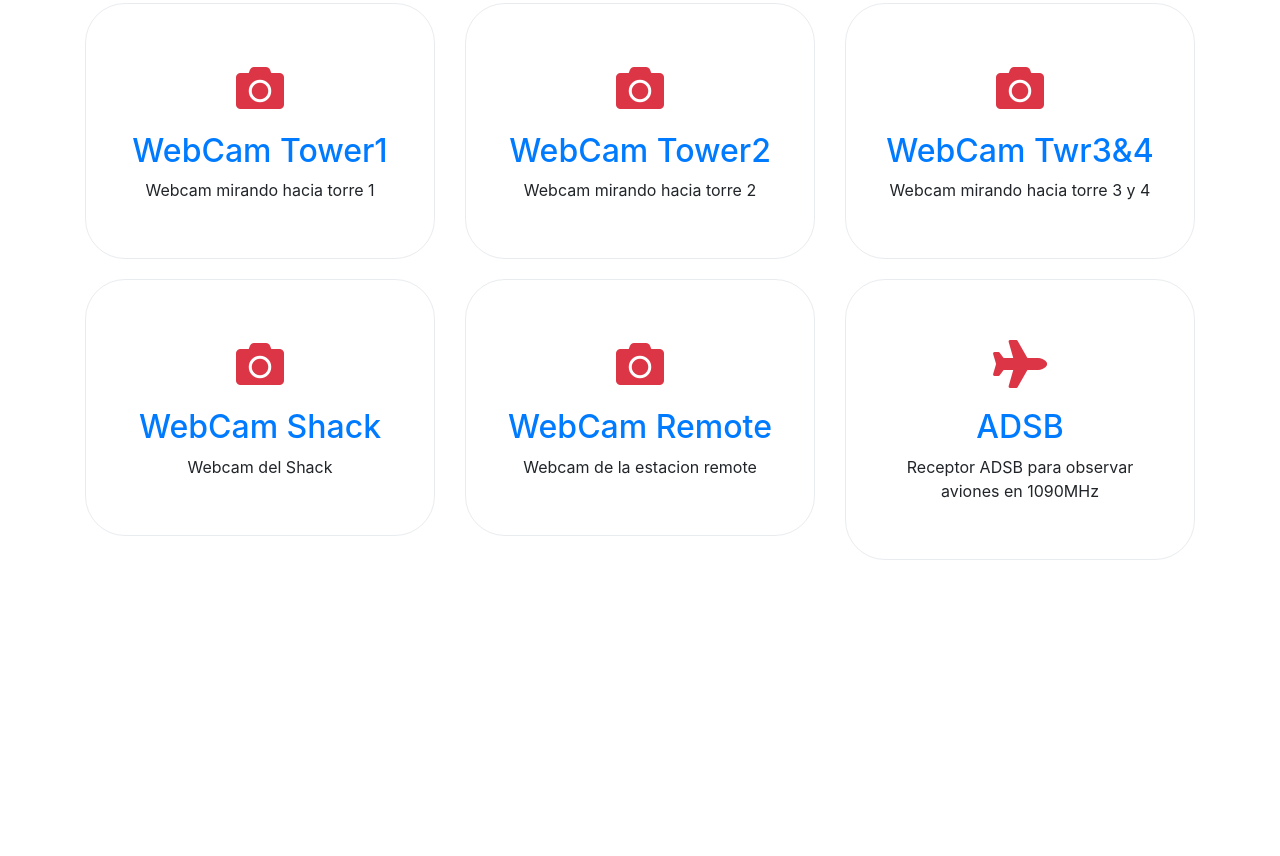
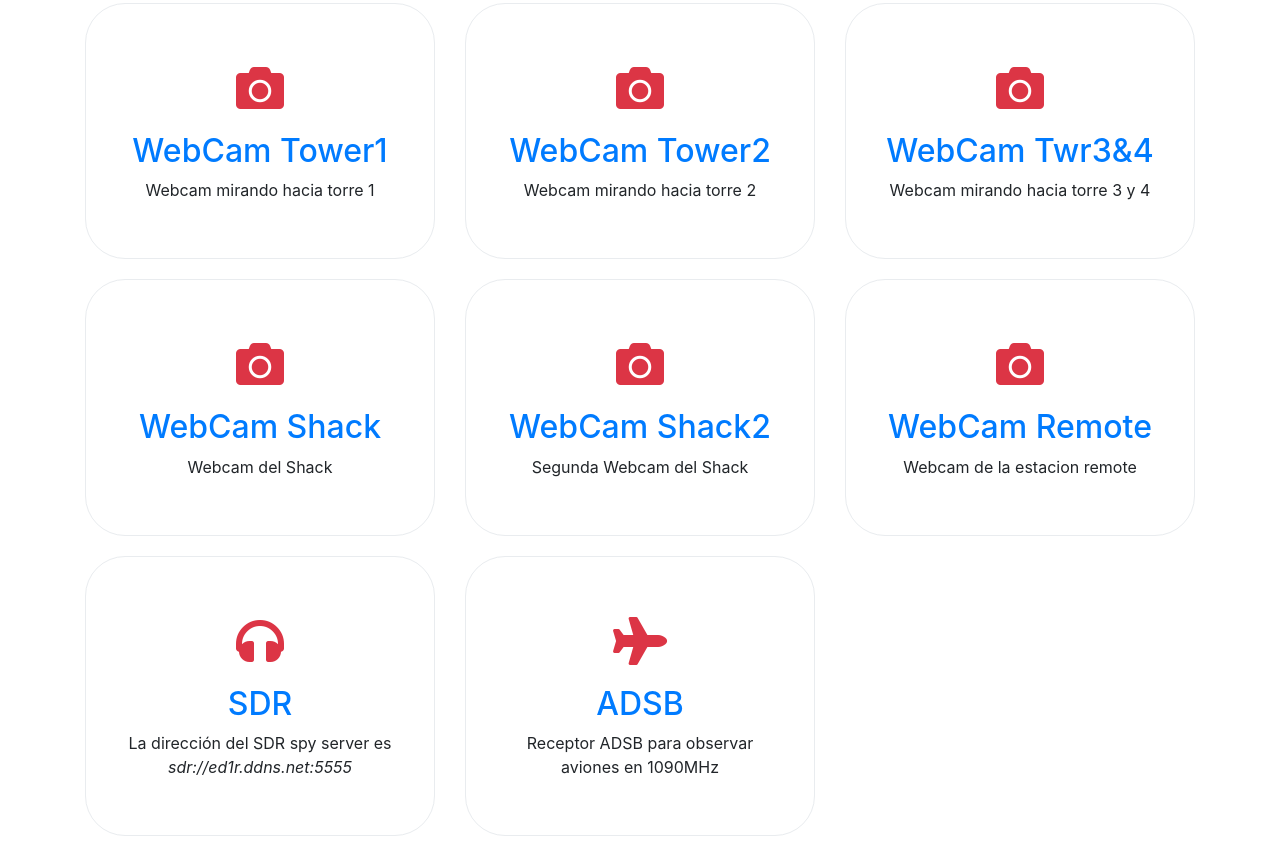
Before and after one commit to dh1tw/ed1r-operational-services, a plain HTML site: page index.html in a window 1280 px wide. Shown: the part 909-1765 px from the top of the page. Before the commit the page ends 1489 px from the top, so only its background shows below. Drawn offline with nearby package versions, Linux system fonts and the light colour scheme.

Commit message:
added second shack webcam

```diff
--- a/index.html
+++ b/index.html
@@ -11,10 +11,10 @@
     <title>ED1R Operational Services</title>
 
     <!-- Bootstrap core CSS -->
-    <link rel="stylesheet" href="https://maxcdn.bootstrapcdn.com/bootstrap/4.0.0/css/bootstrap.min.css" integrity="sha384-Gn5384xqQ1aoWXA+058RXPxPg6fy4IWvTNh0E263XmFcJlSAwiGgFAW/dAiS6JXm"
-        crossorigin="anonymous">
-    <link rel="stylesheet" href="https://use.fontawesome.com/releases/v5.3.1/css/all.css" integrity="sha384-mzrmE5qonljUremFsqc01SB46JvROS7bZs3IO2EmfFsd15uHvIt+Y8vEf7N7fWAU"
-        crossorigin="anonymous">
+    <link rel="stylesheet" href="https://maxcdn.bootstrapcdn.com/bootstrap/4.0.0/css/bootstrap.min.css"
+        integrity="sha384-Gn5384xqQ1aoWXA+058RXPxPg6fy4IWvTNh0E263XmFcJlSAwiGgFAW/dAiS6JXm" crossorigin="anonymous">
+    <link rel="stylesheet" href="https://use.fontawesome.com/releases/v5.3.1/css/all.css"
+        integrity="sha384-mzrmE5qonljUremFsqc01SB46JvROS7bZs3IO2EmfFsd15uHvIt+Y8vEf7N7fWAU" crossorigin="anonymous">
     <!-- Custom styles for this template -->
     <link href="static/css/custom.css" rel="stylesheet">
 </head>
@@ -24,12 +24,14 @@
     <nav class="navbar navbar-expand-md navbar-dark fixed-top bg-dark">
         <ul class="navbar-nav ml-auto">
             <li id="not-logged-in" class="nav-item">
-            <a id="login-btn" class="btn ml-auto text-right btn-success my-2 my-sm-0" href="https://auth.ed1r.ddns.net/login/google?backTo=https://ed1r.ddns.net">Login</a>
+                <a id="login-btn" class="btn ml-auto text-right btn-success my-2 my-sm-0"
+                    href="https://auth.ed1r.ddns.net/login/google?backTo=https://ed1r.ddns.net">Login</a>
             </li>
             <li id="logged-in" class="nav-item d-none">
                 <img id="user-picture" class="ml-auto text-right my-2 my-sm-0">
                 <a id="user-email" class="btn ml-auto text-right my-2 my-sm-0"></a>
-            <a id="login-btn" class="btn ml-auto text-right btn-success my-2 my-sm-0" href="https://auth.ed1r.ddns.net/login?logout=true&backTo=https://ed1r.ddns.net">Logout</a>
+                <a id="login-btn" class="btn ml-auto text-right btn-success my-2 my-sm-0"
+                    href="https://auth.ed1r.ddns.net/login?logout=true&backTo=https://ed1r.ddns.net">Logout</a>
             </li>
         </ul>
     </nav>
@@ -160,6 +162,17 @@
                 </div>
                 <div class="col-md-4">
                     <div class="card">
+                        <a href="https://shack2.webcam.ed1r.ddns.net">
+                            <div class="icon">
+                                <i class="fas fa-camera fa-3x"></i>
+                            </div>
+                            <h2>WebCam Shack2</h2>
+                            <p>Segunda Webcam del Shack</p>
+                        </a>
+                    </div>
+                </div>
+                <div class="col-md-4">
+                    <div class="card">
                         <a href="https://remote.webcam.ed1r.ddns.net">
                             <div class="icon">
                                 <i class="fas fa-camera fa-3x"></i>
@@ -169,7 +182,7 @@
                         </a>
                     </div>
                 </div>
-                <!-- <div class="col-md-4">
+                <div class="col-md-4">
                     <div class="card">
                         <div class="icon">
                             <i class="fas fa-headphones fa-3x"></i>
@@ -177,7 +190,7 @@
                         <h2>SDR</h2>
                         <p>La dirección del SDR spy server es <i>sdr://ed1r.ddns.net:5555</i></p>
                     </div>
-                </div> -->
+                </div>
                 <div class="col-md-4">
                     <div class="card">
                         <a href="https://adsb.ed1r.ddns.net">
@@ -194,11 +207,14 @@
 
     </main>
 
-    <script src="https://code.jquery.com/jquery-3.2.1.slim.min.js" integrity="sha384-KJ3o2DKtIkvYIK3UENzmM7KCkRr/rE9/Qpg6aAZGJwFDMVNA/GpGFF93hXpG5KkN"
+    <script src="https://code.jquery.com/jquery-3.2.1.slim.min.js"
+        integrity="sha384-KJ3o2DKtIkvYIK3UENzmM7KCkRr/rE9/Qpg6aAZGJwFDMVNA/GpGFF93hXpG5KkN"
         crossorigin="anonymous"></script>
-    <script src="https://cdnjs.cloudflare.com/ajax/libs/popper.js/1.12.9/umd/popper.min.js" integrity="sha384-ApNbgh9B+Y1QKtv3Rn7W3mgPxhU9K/ScQsAP7hUibX39j7fakFPskvXusvfa0b4Q"
+    <script src="https://cdnjs.cloudflare.com/ajax/libs/popper.js/1.12.9/umd/popper.min.js"
+        integrity="sha384-ApNbgh9B+Y1QKtv3Rn7W3mgPxhU9K/ScQsAP7hUibX39j7fakFPskvXusvfa0b4Q"
         crossorigin="anonymous"></script>
-    <script src="https://maxcdn.bootstrapcdn.com/bootstrap/4.0.0/js/bootstrap.min.js" integrity="sha384-JZR6Spejh4U02d8jOt6vLEHfe/JQGiRRSQQxSfFWpi1MquVdAyjUar5+76PVCmYl"
+    <script src="https://maxcdn.bootstrapcdn.com/bootstrap/4.0.0/js/bootstrap.min.js"
+        integrity="sha384-JZR6Spejh4U02d8jOt6vLEHfe/JQGiRRSQQxSfFWpi1MquVdAyjUar5+76PVCmYl"
         crossorigin="anonymous"></script>
     <script src="/static/js/jwt-decode.min.js"></script>
     <script src="/static/js/profile.js"></script>
```
Lines whose indentation alone changed are shown as unchanged.
